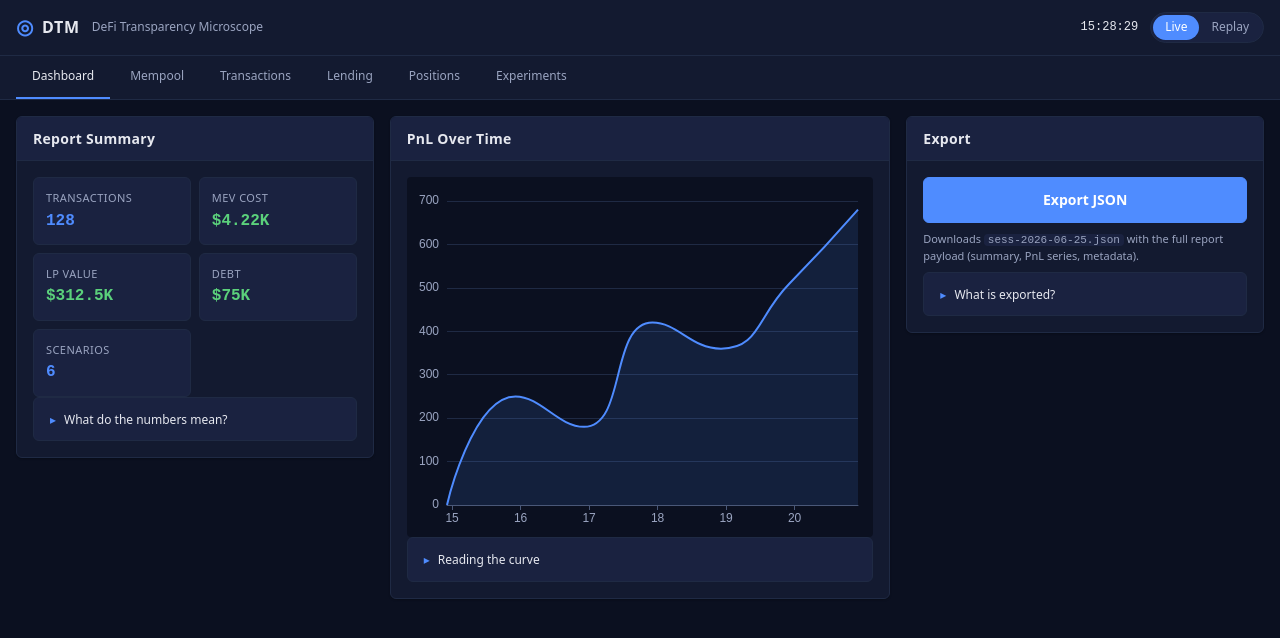
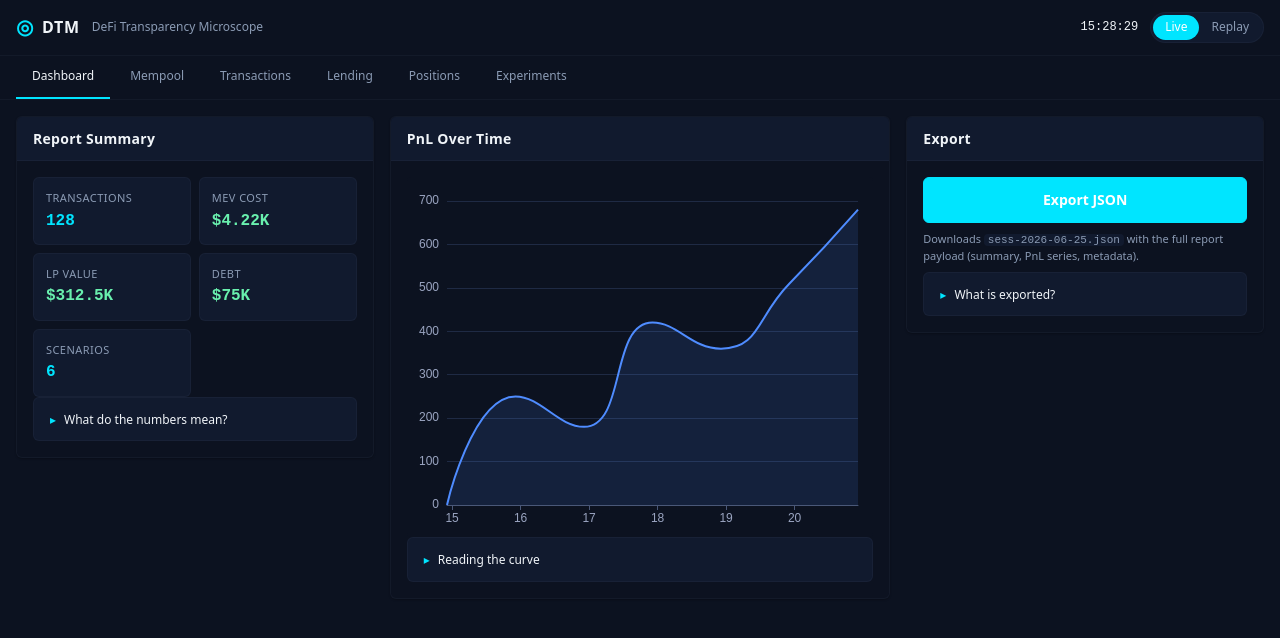
Before and after one commit to pengwow/defi-transparency-microscope, a React (Vite) app in the folder frontend/: page / in a window 1280 px wide. Shown: the top 638 px of the page. Built offline with nearby package versions, Linux system fonts and the light colour scheme.

Commit message:
feat(frontend): port DTM_Demo design tokens to variables.css

```diff
--- a/frontend/src/styles/variables.css
+++ b/frontend/src/styles/variables.css
@@ -1,44 +1,45 @@
 /**
  * CSS custom properties (variables).
  *
- * These are the design tokens for the entire app — colours, spacing,
- * typography, shadows.  Components should reference variables instead
- * of hard-coding values, so a theme change is a one-line edit.
+ * 设计 token 来自 DTM_Demo.html 的 :root 块，名字统一加 `--dtm-` 前缀。
+ * 颜色、间距、字号、阴影、z-index 等都从此处引用；后续 batch 在
+ * `demo.css` 中以 `.dtm-` 前缀的类名落地 demo 视觉。
+ *
+ * 兼容期：仍保留 `--color-*` / `--font-*` 别名，让 `common.css`
+ * 现有规则在迁移期间继续工作；后续 task 1.2 之后会逐步切到新名。
  */
 
 :root {
-  /* Surfaces — dark by default. */
-  --color-bg: #0b1020;
-  --color-surface: #131a30;
-  --color-surface-alt: #1a2240;
-  --color-border: #1f2a44;
-  --color-border-strong: #2c3a5e;
+  /* ===== Surfaces ===== */
+  --dtm-bg-deep: #020408;
+  --dtm-bg-mid: #060a14;
+  --dtm-bg-surface: #0c1220;
+  --dtm-bg-card: #111a2e;
+  --dtm-bg-hover: #1a2540;
 
-  /* Text. */
-  --color-text: #e6e8ef;
-  --color-text-muted: #9aa4c0;
-  --color-text-dim: #6b7592;
+  /* ===== Accents ===== */
+  --dtm-cyan: #00e5ff;
+  --dtm-amber: #ffab40;
+  --dtm-coral: #ff5e5e;
+  --dtm-lime: #69f0ae;
+  --dtm-purple: #b388ff;
+  --dtm-blue: #448aff;
 
-  /* Accents. */
-  --color-accent: #4f8cff;
-  --color-accent-soft: rgba(79, 140, 255, 0.18);
-  --color-success: #5bd17b;
-  --color-warn: #ffb84f;
-  --color-danger: #ff6b6b;
-  --color-info: #4fd1c5;
+  /* ===== Text ===== */
+  --dtm-ink: #f0f4f8;
+  --dtm-sub: #8b9bb4;
+  --dtm-muted: #5a6a82;
 
-  /* Typography. */
-  --font-sans: system-ui, -apple-system, 'Segoe UI', sans-serif;
-  --font-mono: ui-monospace, SFMono-Regular, 'Cascadia Code', monospace;
-  --font-size-xs: 11px;
-  --font-size-sm: 12px;
-  --font-size-base: 13px;
-  --font-size-md: 14px;
-  --font-size-lg: 16px;
-  --font-size-xl: 20px;
-  --font-size-2xl: 24px;
+  /* ===== Lines / glows ===== */
+  --dtm-rule: rgba(139, 155, 180, 0.06);
+  --dtm-glow: rgba(0, 229, 255, 0.1);
 
-  /* Spacing — 4 px grid. */
+  /* ===== Fonts ===== */
+  --dtm-font-sans: 'Noto Sans SC', system-ui, -apple-system, 'Segoe UI', sans-serif;
+  --dtm-font-mono: 'JetBrains Mono', ui-monospace, SFMono-Regular, monospace;
+  --dtm-font-display: 'Playfair Display', Georgia, serif;
+
+  /* ===== Spacing (4 px grid) ===== */
   --space-1: 4px;
   --space-2: 8px;
   --space-3: 12px;
@@ -47,21 +48,47 @@
   --space-6: 24px;
   --space-8: 32px;
 
-  /* Radius. */
+  /* ===== Radius ===== */
   --radius-sm: 4px;
   --radius-md: 6px;
   --radius-lg: 10px;
   --radius-pill: 9999px;
 
-  /* Shadows. */
+  /* ===== Shadows ===== */
   --shadow-sm: 0 1px 2px rgba(0, 0, 0, 0.25);
   --shadow-md: 0 2px 6px rgba(0, 0, 0, 0.4);
   --shadow-lg: 0 6px 18px rgba(0, 0, 0, 0.5);
 
-  /* Z-index scale. */
+  /* ===== Z-index ===== */
   --z-base: 0;
   --z-panel: 10;
   --z-overlay: 100;
   --z-toast: 1000;
   --z-modal: 1100;
+  --z-lens: 3000;
+
+  /* ===== Compat aliases (consumed by common.css during transition) ===== */
+  --color-bg: var(--dtm-bg-surface);
+  --color-surface: var(--dtm-bg-surface);
+  --color-surface-alt: var(--dtm-bg-card);
+  --color-border: var(--dtm-rule);
+  --color-border-strong: var(--dtm-bg-hover);
+  --color-text: var(--dtm-ink);
+  --color-text-muted: var(--dtm-sub);
+  --color-text-dim: var(--dtm-muted);
+  --color-accent: var(--dtm-cyan);
+  --color-accent-soft: var(--dtm-glow);
+  --color-success: var(--dtm-lime);
+  --color-warn: var(--dtm-amber);
+  --color-danger: var(--dtm-coral);
+  --color-info: var(--dtm-blue);
+  --font-sans: var(--dtm-font-sans);
+  --font-mono: var(--dtm-font-mono);
+  --font-size-xs: 11px;
+  --font-size-sm: 12px;
+  --font-size-base: 13px;
+  --font-size-md: 14px;
+  --font-size-lg: 16px;
+  --font-size-xl: 20px;
+  --font-size-2xl: 24px;
 }
```
